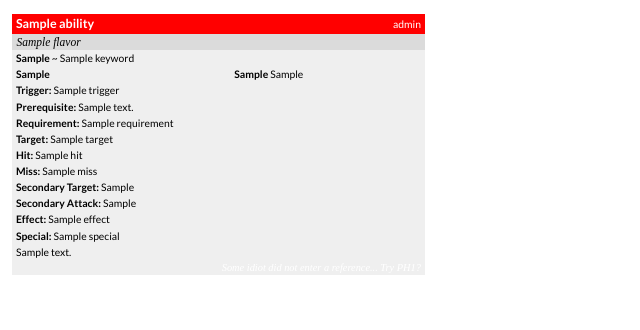
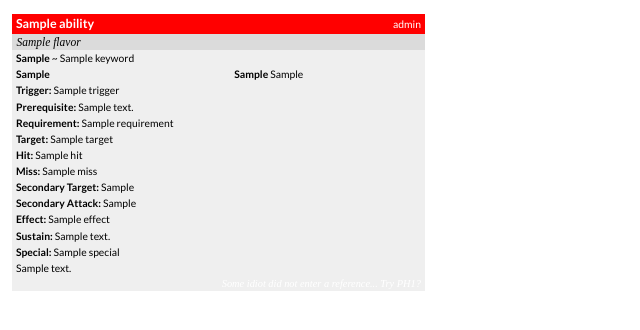
Before and after one commit to theWarriorsThree/Dungeoneer, a Django app: template templates/dungeoneer/abilitiesTemplate.html in a window 1280 px wide. Shown: the top 330 px of the page, without its empty margins (0-640 px from the left). Run offline with Django 3.2, Linux system fonts and the light colour scheme; the template is opened without the code that fills it: most values are stand-ins (such as "Sample title", 1, 10 or a date in 2020); some web fonts are replaced.

Commit message:
Adding Sustain to template

```diff
--- a/media/dungeoneer/css/main.css
+++ b/media/dungeoneer/css/main.css
@@ -13,7 +13,7 @@ strong {font-weight: 700;}
 		.ability > table  tr.header  {background-color: red; color: #fff;}
 			.ability > table tr td {vertical-align: bottom; font-family: 'Lato', sans-serif; padding: .2em .4em; font-size: .9em;}
 			.ability > table tr.header > td {vertical-align: middle;}
-			.ability > table tr .name h2 {margin: 0; font-size:1.2em;}
+			.ability > table tr .name h2 {margin: 0; font-size:1.2em; white-space: nowrap;}
 			.ability > table tr .level {text-align: right;}
 			.ability > table tr .flavour {font-family: 'Gentium Book Basic', serif; font-style: italic; font-size: 1em;}
 			.ability > table tr .keywords {}
--- a/templates/dungeoneer/abilitiesTemplate.html
+++ b/templates/dungeoneer/abilitiesTemplate.html
@@ -134,6 +134,14 @@
 						</td>
 					</tr>
 					{% endif %}
+					{% if ability.sustainNote %}
+					<tr {% if not counter.increment|divisibleby:"2" %} class="dark" {% endif %}>
+						<td class="sustain-note" colspan="2">
+							<strong>Sustain: </strong>
+							<span>{{ability.sustainNote|safe}}</span>
+						</td>
+					</tr>
+					{% endif %}
 					{% if ability.special %}
 					<tr {% if not counter.increment|divisibleby:"2" %} class="dark" {% endif %}>
 						<td class="special" colspan="2">
```
